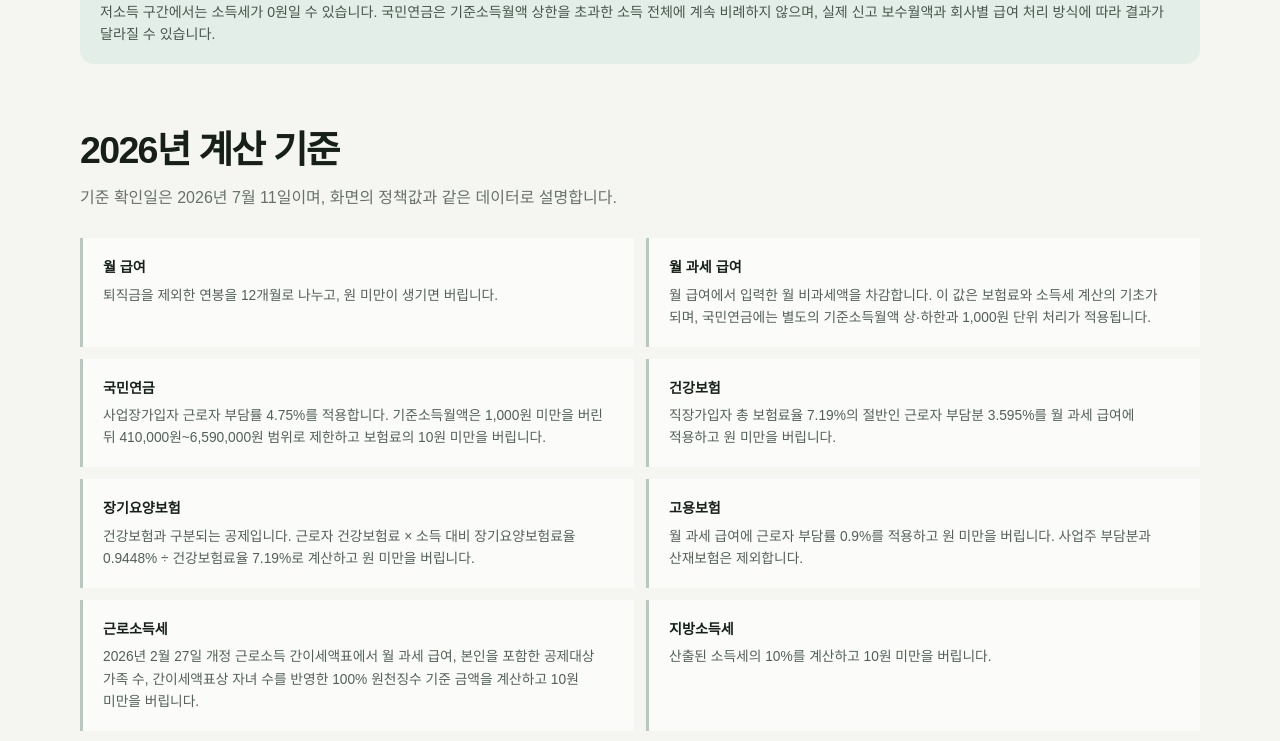
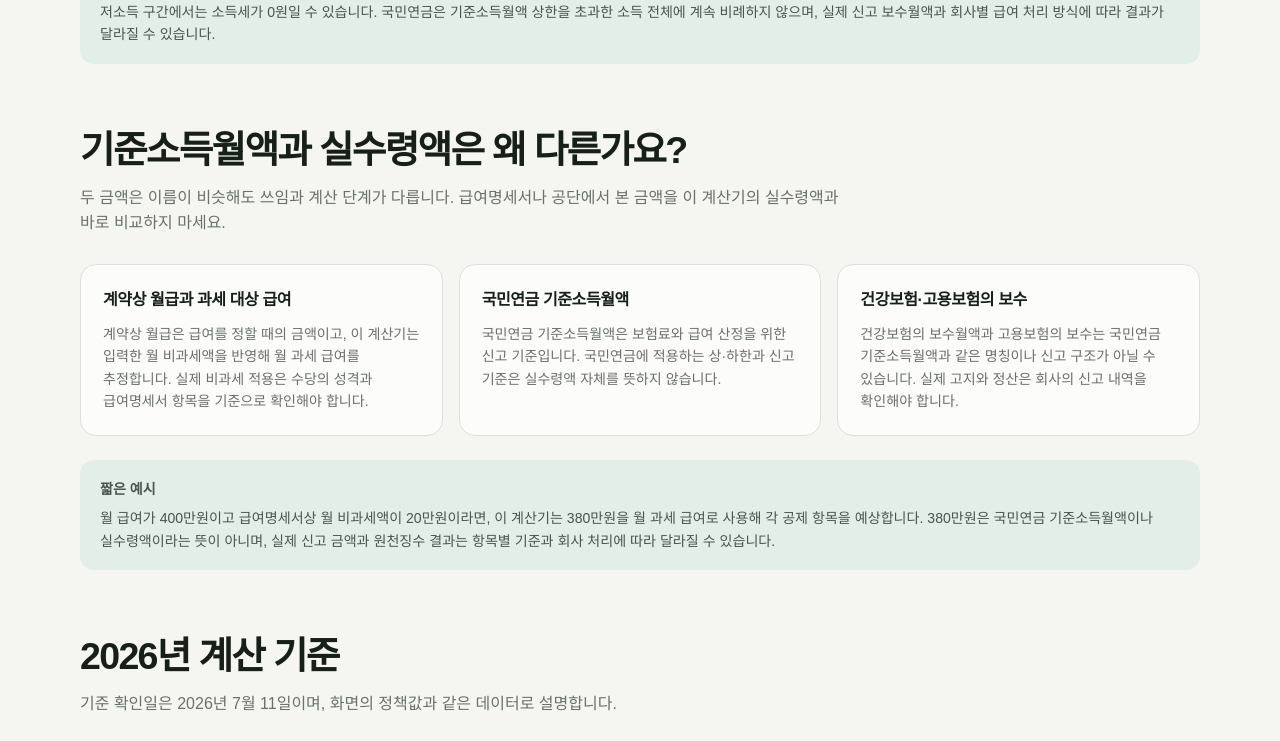
Before and after one commit to JulGi-Park/integrated-calculator, a Next.js app: page /calculators/salary in a window 1280 px wide. Shown: the part 2160-2901 px from the top of the page. Built offline with nearby package versions, Linux system fonts and the light colour scheme.

Commit message:
feat: clarify salary base income and take-home pay

```diff
--- a/components/calculators/SalaryTakeHomeContent.tsx
+++ b/components/calculators/SalaryTakeHomeContent.tsx
@@ -100,6 +100,54 @@ export function SalaryTakeHomeContent() {
           신고 보수월액과 회사별 급여 처리 방식에 따라 결과가 달라질 수
           있습니다.
         </p>
+      </section>
+
+      <section className={styles.section} aria-labelledby="salary-base-income-title">
+        <div className={styles.sectionHeading}>
+          <h2 id="salary-base-income-title">
+            기준소득월액과 실수령액은 왜 다른가요?
+          </h2>
+          <p>
+            두 금액은 이름이 비슷해도 쓰임과 계산 단계가 다릅니다. 급여명세서나
+            공단에서 본 금액을 이 계산기의 실수령액과 바로 비교하지 마세요.
+          </p>
+        </div>
+        <div className={styles.interpretationGrid}>
+          <article className={styles.infoCard}>
+            <h3>계약상 월급과 과세 대상 급여</h3>
+            <p>
+              계약상 월급은 급여를 정할 때의 금액이고, 이 계산기는 입력한 월
+              비과세액을 반영해 월 과세 급여를 추정합니다. 실제 비과세 적용은
+              수당의 성격과 급여명세서 항목을 기준으로 확인해야 합니다.
+            </p>
+          </article>
+          <article className={styles.infoCard}>
+            <h3>국민연금 기준소득월액</h3>
+            <p>
+              국민연금 기준소득월액은 보험료와 급여 산정을 위한 신고 기준입니다.
+              국민연금에 적용하는 상·하한과 신고 기준은 실수령액 자체를 뜻하지
+              않습니다.
+            </p>
+          </article>
+          <article className={styles.infoCard}>
+            <h3>건강보험·고용보험의 보수</h3>
+            <p>
+              건강보험의 보수월액과 고용보험의 보수는 국민연금 기준소득월액과
+              같은 명칭이나 신고 구조가 아닐 수 있습니다. 실제 고지와 정산은
+              회사의 신고 내역을 확인해야 합니다.
+            </p>
+          </article>
+        </div>
+        <aside className={styles.policyNotice} aria-label="기준소득월액과 실수령액 비교 예시">
+          <strong>짧은 예시</strong>
+          <p>
+            월 급여가 400만원이고 급여명세서상 월 비과세액이 20만원이라면,
+            이 계산기는 380만원을 월 과세 급여로 사용해 각 공제 항목을
+            예상합니다. 380만원은 국민연금 기준소득월액이나 실수령액이라는
+            뜻이 아니며, 실제 신고 금액과 원천징수 결과는 항목별 기준과 회사
+            처리에 따라 달라질 수 있습니다.
+          </p>
+        </aside>
       </section>
 
       <section className={styles.section} aria-labelledby="criteria-title">
--- a/components/calculators/salaryTakeHomeContentData.ts
+++ b/components/calculators/salaryTakeHomeContentData.ts
@@ -202,7 +202,7 @@ export const salaryTakeHomeFaqs: SalaryTakeHomeFaq[] = [
   {
     question: "비과세액은 얼마를 입력해야 하나요?",
     answer:
-      "이 입력란은 월 비과세액을 받습니다. 매월 급여에 실제 포함되어 과세 대상에서 제외되는 금액을 급여명세서나 근로계약서에서 확인해 입력하세요. 식대·차량보조금 등 모든 수당이 자동으로 비과세가 되는 것은 아닙니다.",
+      "이 입력란은 월 비과세액을 받습니다. 매월 급여에 실제 포함되어 과세 대상에서 제외되는 금액을 급여명세서나 근로계약서에서 확인해 입력하세요. 식대·차량보조금 등 모든 수당이 자동으로 비과세가 되는 것은 아니며, 비과세액을 입력했다고 해서 모든 사회보험료와 세금의 기준이 같은 금액만큼 줄어든다고 단정할 수는 없습니다.",
   },
   {
     question: "실제 급여명세서와 결과가 다른 이유는 무엇인가요?",
@@ -217,7 +217,7 @@ export const salaryTakeHomeFaqs: SalaryTakeHomeFaq[] = [
   {
     question: "기준소득월액과 실제 월급은 왜 다른가요?",
     answer:
-      "기준소득월액은 모든 공제 항목에 똑같이 적용되는 하나의 금액이 아닙니다. 국민연금의 기준소득월액과 건강보험의 보수월액은 산정 방식이 다르고, 비과세 급여·상하한액·회사 신고 시점에 따라 계약상 월급과 달라질 수 있습니다. 이 계산기는 입력값을 바탕으로 한 예상치이므로 급여명세서와 차이가 크면 회사의 신고 기준과 과세·비과세 항목을 확인해 주세요.",
+      "국민연금의 기준소득월액은 보험료와 급여 산정을 위한 신고 기준이고, 실수령액은 월 급여에서 사회보험료와 세금 등을 차감한 뒤 남는 금액입니다. 따라서 기준소득월액에서 공제액을 바로 빼서 실수령액을 구하는 구조가 아닙니다. 건강보험의 보수월액과 고용보험의 보수도 별도 신고·정산 구조가 있을 수 있으며, 비과세 항목·상여금·소급분·회사 신고 시점에 따라 실제 급여명세서와 달라질 수 있습니다.",
   },
   {
     question: "월급 공제액에는 어떤 항목이 포함되나요?",
@@ -248,9 +248,15 @@ export const salaryTakeHomeSources: SalaryTakeHomeSource[] = [
   },
   {
     organization: "국민건강보험공단",
-    title: "직장보험료 부과·산정",
-    criterion: "건강보험과 장기요양보험 산정 기준",
-    href: "https://www.nhis.or.kr/nhis/minwon/wbhapa01000m01.do?mode=view&articleNo=10946883",
+    title: "직장가입자 보수월액변경신청서",
+    criterion: "국민연금 기준소득월액, 건강보험 보수월액, 고용보험 월평균보수의 구분과 변경·정산 구조",
+    href: "https://www.nhis.or.kr/static/html/wbdb/f/wbdbf0501.html",
+  },
+  {
+    organization: "고용노동부",
+    title: "고용보험기금 소개",
+    criterion: "고용보험의 근로자·사업주 부담 구분과 월별 보험료 산정에 쓰이는 보수 안내",
+    href: "https://www.moel.go.kr/info/astmgmt/employ/employList.do",
   },
   {
     organization: "국가법령정보센터",
```
Also changed, not shown: 1 other file (tests, documents, lock files or other folders).
